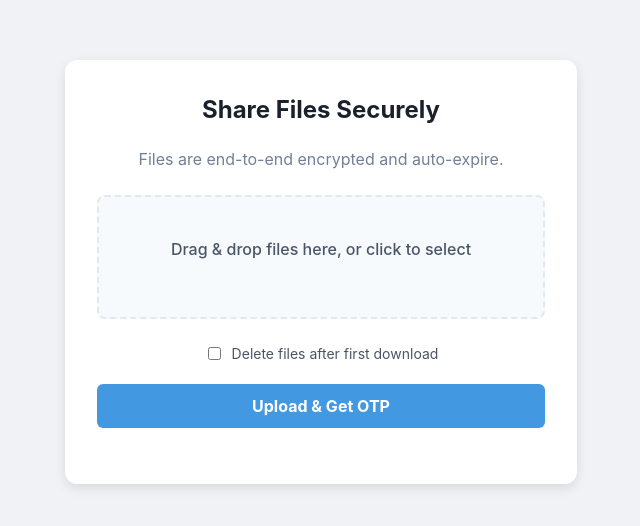
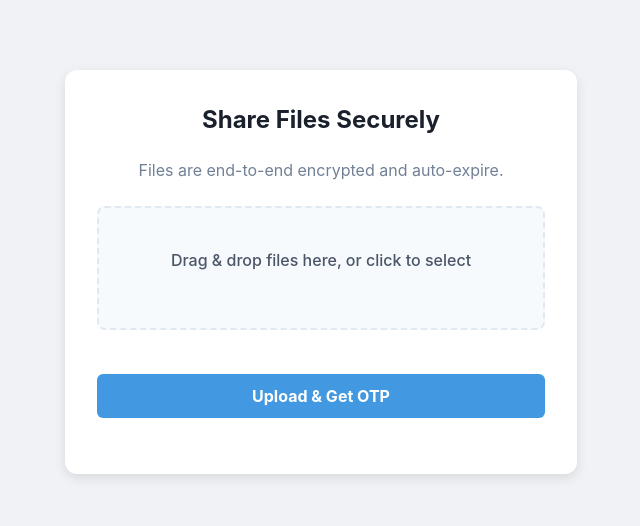
Before and after one commit to Tharunraj139/DashDrop, a React (Vite) app in the folder frontend/: page / in a window 1280 px wide. Shown: the part 128-654 px from the top of the page, without its empty margins (351-991 px from the left). Built offline with nearby package versions, Linux system fonts and the light colour scheme.

Commit message:
Update SharePanel.tsx

```diff
--- a/frontend/src/components/SharePanel.tsx
+++ b/frontend/src/components/SharePanel.tsx
@@ -9,7 +9,9 @@ const SharePanel = () => {
     const [files, setFiles] = useState<File[]>([]);
     const [otp, setOtp] = useState<string | null>(null);
     const [otpInput, setOtpInput] = useState('');
-    const [burnAfterDownload, setBurnAfterDownload] = useState(false); // --- NEW: State for the checkbox
+    const [burnAfterDownload, setBurnAfterDownload] = useState(false);
+    const [isUploading, setIsUploading] = useState(false); // --- NEW: Track uploading state
+    const [uploadProgress, setUploadProgress] = useState(0); // --- NEW: Track progress percentage
 
     const onDrop = useCallback((acceptedFiles: File[]) => {
         setFiles(prevFiles => [...prevFiles, ...acceptedFiles]);
@@ -22,30 +24,34 @@ const SharePanel = () => {
 
         const formData = new FormData();
         files.forEach(file => formData.append('files', file));
-        formData.append('burnAfterDownload', String(burnAfterDownload)); // --- NEW: Send the option to the backend
+        formData.append('burnAfterDownload', String(burnAfterDownload));
+
+        setIsUploading(true); // --- NEW: Set uploading to true
+        setUploadProgress(0); // --- NEW: Reset progress
 
         try {
-            const response = await axios.post('http://localhost:3001/api/upload', formData);
+            const response = await axios.post('http://localhost:3001/api/upload', formData, {
+                // --- NEW: Axios progress event handler ---
+                onUploadProgress: (progressEvent) => {
+                    const percentCompleted = Math.round(
+                        (progressEvent.loaded * 100) / (progressEvent.total || 1)
+                    );
+                    setUploadProgress(percentCompleted);
+                },
+            });
             setOtp(response.data.otp);
         } catch (error) {
             console.error('Error uploading files:', error);
             alert('Error uploading files.');
+        } finally {
+            setIsUploading(false); // --- NEW: Set uploading to false when done
         }
     };
 
-    const handleDownload = async () => {
-        // ... (download logic is unchanged)
-    };
+    const handleDownload = async () => { /* ... download logic is unchanged ... */ };
+    const handleReset = () => { /* ... reset logic is unchanged ... */ };
 
-    const handleReset = () => {
-        setFiles([]);
-        setOtp(null);
-        setBurnAfterDownload(false); // --- NEW: Reset the checkbox state
-    };
-
-    if (otp) {
-        // ... (OTP display is unchanged)
-    }
+    if (otp) { /* ... OTP display is unchanged ... */ }
 
     return (
         <div className="share-panel">
@@ -53,36 +59,29 @@ const SharePanel = () => {
                 <h2>Share Files Securely</h2>
                 <p>Files are end-to-end encrypted and auto-expire.</p>
             </div>
-
             <div {...getRootProps({ className: 'upload-box' })}>
-                <input {...getInputProps()} />
+                <input {...getInputProps()} disabled={isUploading} />
                 {isDragActive ? <p>Drop the files here ...</p> : <p>Drag & drop files here, or click to select</p>}
             </div>
+            {files.length > 0 && (
+                 <div className="file-list">{/* ... file list is unchanged ... */}</div>
+            )}
+            <div className="options-section">{/* ... burn option is unchanged ... */}</div>
 
-            {files.length > 0 && (
-                <div className="file-list">
-                    {/* ... (file list is unchanged) ... */}
+            {/* --- NEW: Conditionally render progress bar --- */}
+            {isUploading && (
+                <div className="progress-bar-container">
+                    <div className="progress-bar" style={{ width: `${uploadProgress}%` }}>
+                        {uploadProgress}%
+                    </div>
                 </div>
             )}
 
-            {/* --- NEW: Checkbox for "Burn After Download" --- */}
-            <div className="options-section">
-                <input
-                    type="checkbox"
-                    id="burn"
-                    checked={burnAfterDownload}
-                    onChange={(e) => setBurnAfterDownload(e.target.checked)}
-                />
-                <label htmlFor="burn">Delete files after first download</label>
-            </div>
-
-            <button className="upload-btn" onClick={handleUpload}>
-                Upload & Get OTP
+            <button className="upload-btn" onClick={handleUpload} disabled={isUploading}>
+                {isUploading ? 'Uploading...' : 'Upload & Get OTP'}
             </button>
 
-            <div className="download-section">
-                 {/* ... (download form is unchanged) ... */}
-            </div>
+            <div className="download-section">{/* ... download form is unchanged ... */}</div>
         </div>
     );
 };
```
